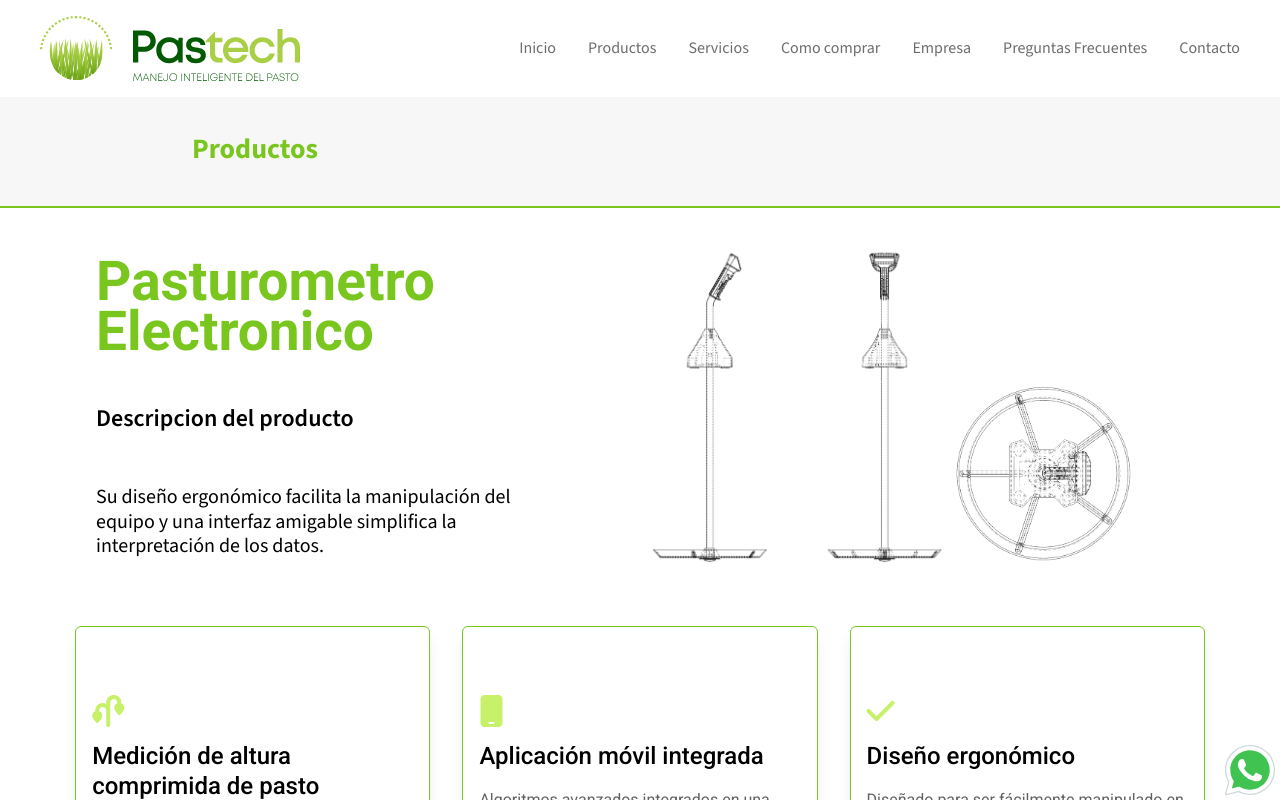
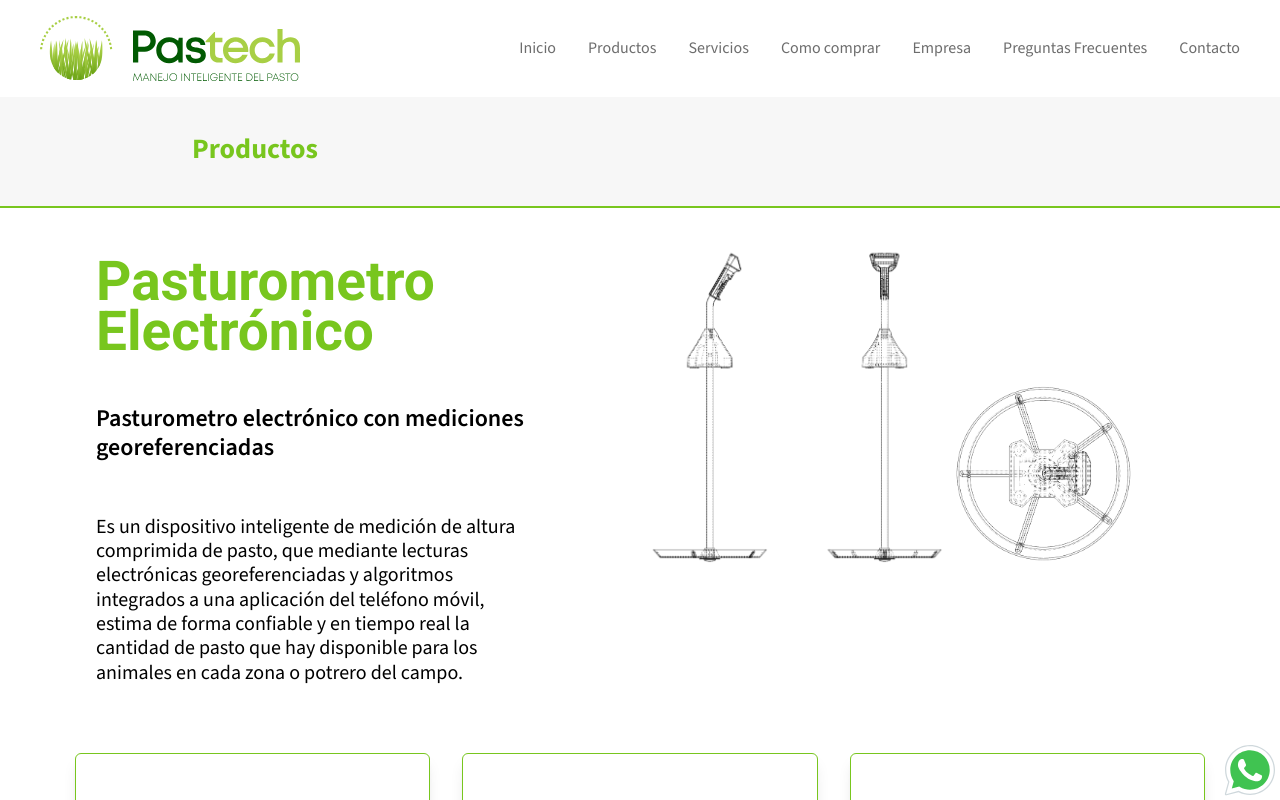
Before and after one commit to TomasMatarazzo/pastech-web, a React (Vite) app: page /pasturometro in a window 1280 px wide. Shown: the top 800 px of the page. Built offline with nearby package versions, Linux system fonts and the light colour scheme; a web font is replaced by a local one.

Commit message:
detalles

```diff
--- a/src/pages/Contenido/ContenidoPasturometro.jsx
+++ b/src/pages/Contenido/ContenidoPasturometro.jsx
@@ -10,10 +10,14 @@
     const data = [
         {
           pregunta: "Mapeo de la disponibilidad de pasto",
-          respuesta: `Es un dispositivo inteligente de medición de altura comprimida de pasto, que mediante
-          lecturas electrónicas georeferenciadas y algoritmos integrados a una aplicación del
-          teléfono móvil, estima de forma confiable y en tiempo real la cantidad de pasto que hay
-          disponible para los animales en cada zona opotrero del campo.
+          respuesta: `Es un dispositivo inteligente de medición de
+          altura comprimida de pasto, que mediante
+          lecturas electrónicas georeferenciadas y
+          algoritmos integrados a una aplicación del
+          teléfono móvil, estima de forma confiable y en
+          tiempo real la cantidad de pasto que hay
+          disponible para los animales en cada zona o
+          potrero del campo.
           `
         }]
 
@@ -59,13 +63,17 @@
 
     <section className='flex justify-center items-start xl:padding-1  max-md:pt-[20px] max-md:flex-col max-md:w-[100%]'>
         <div className='w-[40%] flex flex-col justify-start max-md:items-center max-md:text-center max-md:w-full p-8'>
-            <h1 className={` py-4  text-[55px] leading-[50px] max-md:text-[32px] font-bold text-first-green font-[Roboto]`}>Pasturometro Electronico</h1>
+            <h1 className={` py-4  text-[55px] leading-[50px] max-md:text-[32px] font-bold text-first-green font-[Roboto]`}>Pasturometro Electrónico</h1>
             <h1 className={` font-semibold  leading-8 text-3xl py-2  max-md:text-[32px] text-gray-500m font-[Roboto]`}></h1>
-            <p className = {` py-4 font-semibold text-2xl `}>Descripcion del producto</p>
-            <p className = {` py-9 font-normal text-xl `}>          Su diseño ergonómico
-          facilita la manipulación del equipo y una
-          interfaz amigable simplifica la interpretación
-          de los datos.
+            <p className = {` py-4 font-semibold text-2xl `}>Pasturometro electrónico con mediciones georeferenciadas</p>
+            <p className = {` py-9 font-normal text-xl `}> Es un dispositivo inteligente de medición de
+          altura comprimida de pasto, que mediante
+          lecturas electrónicas georeferenciadas y
+          algoritmos integrados a una aplicación del
+          teléfono móvil, estima de forma confiable y en
+          tiempo real la cantidad de pasto que hay
+          disponible para los animales en cada zona o
+          potrero del campo.
           </p>
         </div>
         <div className=" w-1/2  max-md:w-full flex relative flex-row  justify-center items-end rounded-[2%] p-8 ">
--- a/src/pages/Contenido/Servicios.jsx
+++ b/src/pages/Contenido/Servicios.jsx
@@ -61,7 +61,7 @@
         <div className="flex relative  justify-center items-center flex-col rounded-[2%] p-16">
             <h1 className= {` py-2  text-[55px] leading-[50px] max-md:text-[32px] font-bold text-first-green font-[Roboto]`}>Servicios</h1>
             <h2 className={` font-semibold  leading-8 text-3xl py-2  max-md:text-[32px] text-gray-500m font-[Roboto]`}> Transforma tu negocio con nuestros servicios</h2>
-            <Button text = {"CONTACTANOS"} color = {"green"}></Button>
+            <Button text = {"CONTÁCTENOS"} color = {"green"}></Button>
         </div>
         <div></div>
     </section>
--- a/src/pages/Mainpage.jsx
+++ b/src/pages/Mainpage.jsx
@@ -23,6 +23,7 @@
                 imagen={image1}
                 boton = {productos[0].boton}
                 bg = "grey"
+                link = '/pasturometro'
       ></SectionCircular>
     </section>
     <section className='max-md:pb-[60px] bg-[#f1f4f6]'>
@@ -48,6 +49,7 @@
                   boton = {productos[3].boton}
                   bg = "white"
                   botonColor = "green"
+                  link ='/servicios'
       ></SectionCircular2>
     </section>
   </main>
--- a/src/sections/SectionCircular.jsx
+++ b/src/sections/SectionCircular.jsx
@@ -2,7 +2,7 @@
 import { Button } from '../components';
 
 
-const SectionCircular = ({nombre,imagen,descripcion,boton,bg = "white"}) => {
+const SectionCircular = ({nombre,imagen,link,descripcion,boton,bg = "white"}) => {
 
 
     const backgroudn = {
@@ -37,7 +37,7 @@
                 <div className='w-[40%] flex flex-col justify-center max-md:items-center max-md:text-center max-md:w-[300px]'>
                     <h1 className={`${text1[bg]} font-normal py-2 text-[60px] leading-[60px] max-md:text-[32px] font-[Roboto] max-md:leading-8 `}>{nombre}</h1>
                     <p className = {` ${text2[bg]} py-9 font-normal text-xl`}>{descripcion}</p>
-                    <Button text = {"+ INFO"} color = {bg === "green"?"white":"green"}></Button>
+                    <a href={link} ><Button text = {"+ INFO"} color = {bg === "green"?"white":"green"}></Button></a>
                 </div>
 
             </div>
@@ -52,6 +52,7 @@
     imagen:PropTypes.string,
     boton:PropTypes.string,
     bg:PropTypes.string,
+    link:PropTypes.string,
   };
 
 export default SectionCircular
--- a/src/sections/SectionCircular2.jsx
+++ b/src/sections/SectionCircular2.jsx
@@ -2,7 +2,7 @@
 import { Button } from '../components';
 
 
-const SectionCircular2 = ({nombre,imagen,descripcion,botonColor,bg = "white"}) => {
+const SectionCircular2 = ({nombre,imagen,descripcion,botonColor,bg = "white",link}) => {
 
 
     const backgroudn = {
@@ -26,7 +26,7 @@
                 <div className='w-[40%]  flex flex-col justify-center max-md:items-center max-md:text-center max-md:w-[300px]'>
                     <h1 className={`${text1[bg]} py-2 font-[Roboto] font-normal text-[60px] leading-[50px] max-md:text-[32px]  max-md:leading-8 `}>{nombre}</h1>
                     <p className = {` ${text2[bg]} py-9 font-normal text-xl`}>{descripcion}</p>
-                    <Button text = {"+ INFO"} color = {botonColor}></Button>
+                    <a href = {link}><Button text = {"+ INFO"} color = {botonColor}></Button></a>
                 </div>
                 <img
                     className = "w-[600px] clip-circle max-md:w-[300px] max-md:h-[300px] max-md:mb-2 bg-center bg-cover duration-500 h-[475px] border-t-green"
@@ -46,6 +46,7 @@
     imagen:PropTypes.string,
     boton:PropTypes.string,
     bg:PropTypes.string,
+    link:PropTypes.string,
   };
 
 export default SectionCircular2
```
